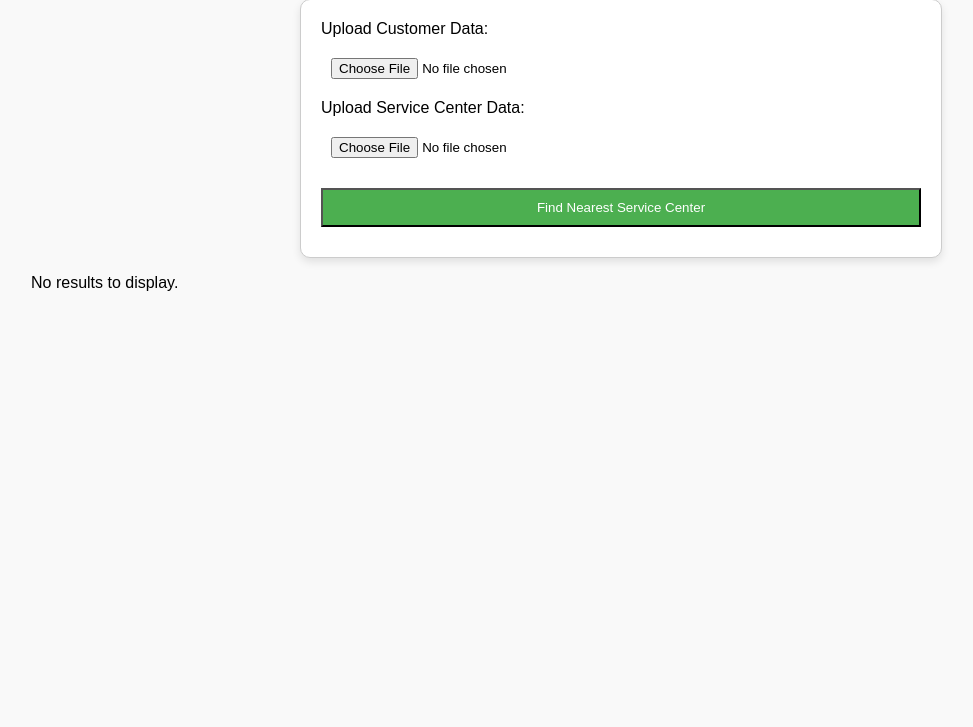
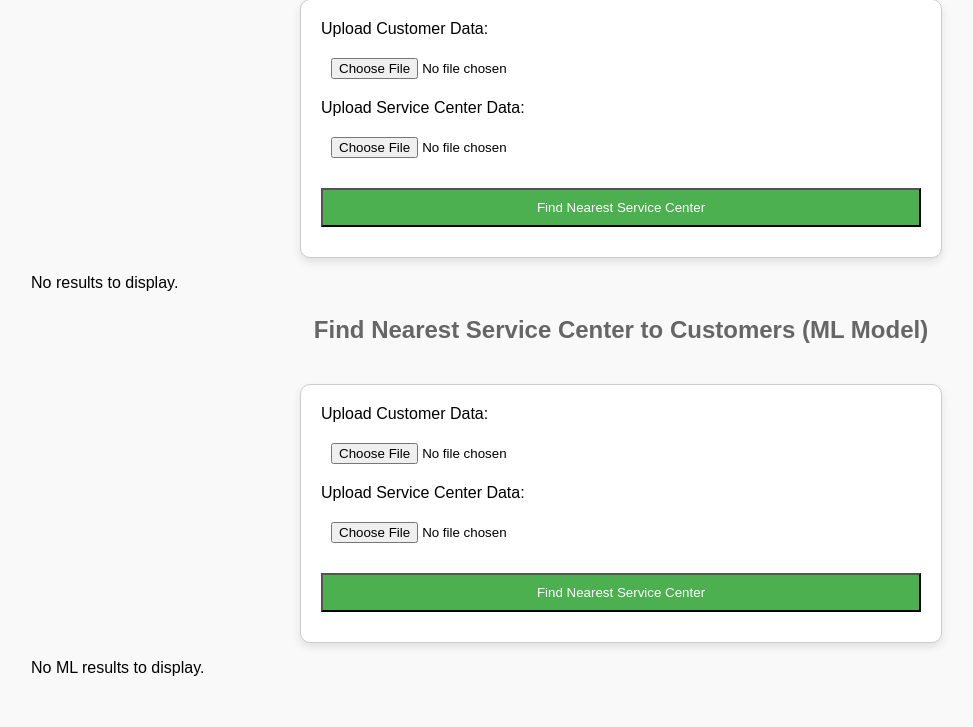
Before and after one commit to SakethSomisetty/TVS-ELECTRONICS, a Flask app: page / in a window 1280 px wide. Shown: the part 1706-2433 px from the top of the page, without its empty margins (19-992 px from the left). Before the commit the page ends 1997 px from the top, so only its background shows below. Run offline with Flask 3, Linux system fonts and the light colour scheme.

Commit message:
Updated app.py and templates

```diff
--- a/app.py
+++ b/app.py
@@ -224,6 +224,8 @@ def calculate_distance():
                            total_distance_before_new=total_existing_distance,
                            num_beneficial_customers_new=num_benefited)
 
+global_results = []  # Store results globally
+
 # Route to calculate the nearest service centers using Mappls API
 @app.route('/find_nearest_service_center', methods=['POST'])
 def calculate_nearest_centers():
@@ -265,7 +267,46 @@ def calculate_nearest_centers():
             'distance': nearest_distance
         })
 
+    # global_results = results  # Store results globally
+    global global_results
+    global_results.clear()  # Clear old results before adding new ones
+    global_results.extend(results)  # Update with new results
+
     return render_template('index.html', results=results)
+
+@app.route('/download-results')
+def download_results():
+    global global_results
+    if not global_results:
+        return "No results available for download", 400
+
+    # Convert results to DataFrame
+    df = pd.DataFrame(global_results)
+
+    # Rename columns for better readability
+    df = df.rename(columns={
+        "customer_address": "Customer Address",
+        "customer_eloc": "Customer eLoc",
+        "nearest_service_center_eloc": "Nearest Service Center eLoc",
+        "nearest_service_center_address": "Nearest Service Center Address",
+        "distance": "Distance (km)"
+    })
+
+    # Convert distance from meters to kilometers
+    df["Distance (km)"] = df["Distance (km)"] / 1000
+
+    # Convert DataFrame to Excel
+    excel_file = "nearest_service_centers.xlsx"
+    df.to_excel(excel_file, index=False, engine='openpyxl')
+
+    # Read the file and send as response
+    with open(excel_file, "rb") as f:
+        data = f.read()
+
+    response = Response(data, content_type="application/vnd.openxmlformats-officedocument.spreadsheetml.sheet")
+    response.headers["Content-Disposition"] = f"attachment; filename={excel_file}"
+
+    return response
 
 # Mappls API functions for eLoc retrieval and distance calculation
 def get_eloc(address_list, access_token):
@@ -343,6 +384,54 @@ def find_nearest_service_center(distance_matrix, customer_count, service_center_
 
     return nearest_centers
 
+# Route to calculate the nearest service centers using ML model (without API)
+@app.route('/find_nearest_service_center_ml', methods=['POST'])
+def find_nearest_center_ml():
+    ml_customer_file = request.files['ml_customer_file']
+    ml_service_center_file = request.files['ml_service_center_file']
+
+    # Save uploaded files
+    ml_customer_filepath = os.path.join(UPLOAD_FOLDER, secure_filename(ml_customer_file.filename))
+    ml_service_center_filepath = os.path.join(UPLOAD_FOLDER, secure_filename(ml_service_center_file.filename))
+    ml_customer_file.save(ml_customer_filepath)
+    ml_service_center_file.save(ml_service_center_filepath)
+
+    # Load customer and service center data
+    ml_customer_df = pd.read_excel(ml_customer_filepath)
+    ml_service_center_df = pd.read_excel(ml_service_center_filepath)
+
+    ml_customer_addresses = ml_customer_df['addresses'].tolist()
+    ml_customer_latitudes = ml_customer_df['latitude'].tolist()
+    ml_customer_longitudes = ml_customer_df['longitude'].tolist()
+
+    ml_service_center_addresses = ml_service_center_df['addresses'].tolist()
+    ml_service_center_latitudes = ml_service_center_df['latitude'].tolist()
+    ml_service_center_longitudes = ml_service_center_df['longitude'].tolist()
+
+    ml_service_center_results = []
+    for i, (cust_lat, cust_lon) in enumerate(zip(ml_customer_latitudes, ml_customer_longitudes)):
+        min_distance = float('inf')
+        nearest_service_center_idx = -1
+
+        for j, (sc_lat, sc_lon) in enumerate(zip(ml_service_center_latitudes, ml_service_center_longitudes)):
+            distance = ml_model(cust_lat, cust_lon, sc_lat, sc_lon)
+            if distance < min_distance:
+                min_distance = distance
+                nearest_service_center_idx = j
+
+        ml_service_center_results.append({
+            'customer_address': ml_customer_addresses[i],
+            'customer_latitude': cust_lat,
+            'customer_longitude': cust_lon,
+            'nearest_service_center_address_using_ml': ml_service_center_addresses[nearest_service_center_idx],
+            'nearest_service_center_latitude': ml_service_center_latitudes[nearest_service_center_idx],
+            'nearest_service_center_longitude': ml_service_center_longitudes[nearest_service_center_idx],
+            'distance_using_ml': min_distance
+        })
+
+    return render_template('index.html', ml_results=ml_service_center_results)
+
+
 # Main entry point
 if __name__ == '__main__':
     app.run(debug=True)
--- a/templates/index.html
+++ b/templates/index.html
@@ -86,8 +86,8 @@
     <h3>Results (Using Customer Bounds)</h3>
     <p>Optimal Service Center Latitude: {{ optimal_latitude }}</p>
     <p>Optimal Service Center Longitude: {{ optimal_longitude }}</p>
-    <p>Total Distance Before: {{ total_distance_before | round(2) }}</p>
-    <p>Total Distance After: {{ total_distance_after | round(2) }}</p>
+    <p>Total Distance Before (in km's) : {{ total_distance_before | round(2) }}</p>
+    <p>Total Distance After (in km's) : {{ total_distance_after | round(2) }}</p>
     <p>Number of Customers Benefited: {{ num_beneficial_customers }}</p>
 </div>
 {% endif %}
@@ -126,8 +126,8 @@
     <h3>Results (Using Manual Bounds)</h3>
     <p>Optimal Service Center Latitude: {{ manual_optimal_latitude }}</p>
     <p>Optimal Service Center Longitude: {{ manual_optimal_longitude }}</p>
-    <p>Total Distance Before: {{ manual_total_distance_before | round(2) }}</p>
-    <p>Total Distance After: {{ manual_total_distance_after | round(2) }}</p>
+    <p>Total Distance Before (in km's) : {{ manual_total_distance_before | round(2) }}</p>
+    <p>Total Distance After (in km's) : {{ manual_total_distance_after | round(2) }}</p>
     <p>Number of Customers Benefited: {{ manual_beneficial_customers }}</p>
 </div>
 {% endif %}
@@ -160,8 +160,8 @@
     <h3>Results (Using Input Lat/Lon)</h3>
     <p>Input Latitude: {{ new_latitude }}</p>
     <p>Input Longitude: {{ new_longitude }}</p>
-    <p>Total Distance Before: {{ total_distance_before_new | round(2) }}</p>
-    <p>Total Distance After: {{ total_distance_after_new | round(2) }}</p>
+    <p>Total Distance Before (in km's) : {{ total_distance_before_new | round(2) }}</p>
+    <p>Total Distance After (in km's) : {{ total_distance_after_new | round(2) }}</p>
     <p>Number of Customers Benefited: {{ num_beneficial_customers_new }}</p>
 </div>
 {% endif %}
@@ -203,7 +203,7 @@
                     <th>Customer eLoc</th>
                     <th>Nearest Service Center eLoc</th>
                     <th>Nearest Service Center Address</th>
-                    <th>Distance</th>
+                    <th>Distance (in km's) </th>
                 </tr>
             </thead>
             <tbody>
@@ -213,14 +213,70 @@
                         <td>{{ result.customer_eloc }}</td>
                         <td>{{ result.nearest_service_center_eloc }}</td>
                         <td>{{ result.nearest_service_center_address }}</td>
-                        <td>{{ result.distance | round(2) }}</td>
+                        <td>{{ (result.distance / 1000) | round(2) }}</td>
                     </tr>
                 {% endfor %}
             </tbody>
         </table>
+
+        <!-- Download Button -->
+        <form action="{{ url_for('download_results') }}" method="get">
+            <button type="submit">Download Results as Excel</button>
+        </form>
 {% else %}
     <p>No results to display.</p>
 {% endif %}
 
+<!-- Nearest Service Center Finder (ML Model) -->
+<div class="dashboard-header">
+    <h3>Find Nearest Service Center to Customers (ML Model)</h3>
+</div>
+
+<div class="form-container">
+    <form action="/find_nearest_service_center_ml" method="POST" enctype="multipart/form-data">
+        <label for="ml_customer_file">Upload Customer Data:</label>
+        <input type="file" name="ml_customer_file" id="ml_customer_file" required>
+
+        <label for="ml_service_center_file">Upload Service Center Data:</label>
+        <input type="file" name="ml_service_center_file" id="ml_service_center_file" required>
+
+        <input type="submit" value="Find Nearest Service Center">
+    </form>
+</div>
+
+{% if ml_results %}
+<div class="results-container">
+    <h3>Nearest Service Centers (ML Model)</h3>
+    <table>
+        <thead>
+            <tr>
+                <th>Customer Address</th>
+                <th>Customer Latitude</th>
+                <th>Customer Longitude</th>
+                <th>Nearest Service Center Latitude</th>
+                <th>Nearest Service Center Longitude</th>
+                <th>Nearest Service Center Address (ML Model)</th>
+                <th>Distance (in km's) using ML Model</th>
+            </tr>
+        </thead>
+        <tbody>
+            {% for result in ml_results %}
+                <tr>
+                    <td>{{ result.customer_address }}</td>
+                    <td>{{ result.customer_latitude }}</td>
+                    <td>{{ result.customer_longitude }}</td>
+                    <td>{{ result.nearest_service_center_latitude }}</td>
+                    <td>{{ result.nearest_service_center_longitude }}</td>
+                    <td>{{ result.nearest_service_center_address_using_ml }}</td>
+                    <td>{{ (result.distance_using_ml) | round(2) }}</td>
+                </tr>
+            {% endfor %}
+        </tbody>
+    </table>
+</div>
+{% else %}
+    <p>No ML results to display.</p>
+{% endif %}
+
 </body>
 </html>
```
Also changed, not shown: 5 other files.
